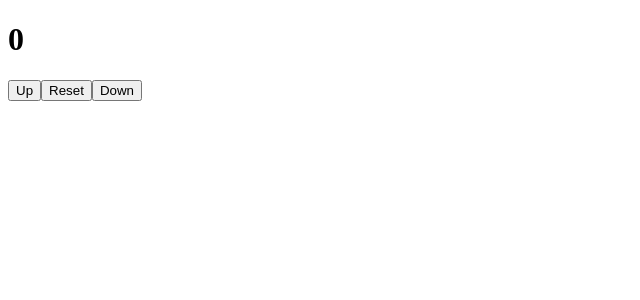
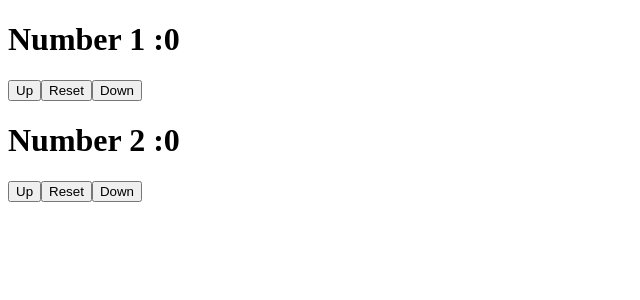
Before and after one commit to sarok86/Hook-and-differnt-types-of-use, a React (Create React App) app: page / in a window 1280 px wide. Shown: the top 300 px of the page, without its empty margins (0-640 px from the left). Built offline with nearby package versions, Linux system fonts and the light colour scheme.

Commit message:
make hard and complex useReducer in new file

```diff
--- a/src/App.js
+++ b/src/App.js
@@ -1,11 +1,12 @@
 import React from 'react';
-import Counter from './components/Counter';
+// import Counter from './components/Counter';
+import NewCounter from './components/NewCounter';
 // import ComA from './components/ComA';
 // import Data from './components/Data';
 // import Logger from './components/Logger';
 
-export const NameContext = React.createContext();
-export const AgeContext = React.createContext();
+// export const NameContext = React.createContext();
+// export const AgeContext = React.createContext();
 
 const App = () => {
 
@@ -24,7 +25,8 @@
         </AgeContext.Provider>
       </NameContext.Provider> */}
 
-      <Counter />
+      {/* <Counter /> */}
+      <NewCounter />
     </div>
   );
 };
--- /dev/null
+++ b/src/components/NewCounter.js
@@ -0,0 +1,46 @@
+import React,{ useReducer } from 'react';
+
+const initialState = {
+    num1 : 0,
+    num2 : 0,
+}
+const reducer =(state, action ) => {
+    switch(action.type){
+        case "Up":
+            return {...state, num1 : state.num1 + action.amount }
+        case "Down":
+            return {...state, num1 : state.num1 - action.amount }
+        case "Up2":
+            return {...state, num2 : state.num2  + action.amount}
+        case "Down2":
+            return {...state, num2 : state.num2 - action.amount}
+        case "Reset":
+            return initialState
+        default :
+        return state
+    }
+}
+
+const NewCounter = () => {
+
+    const [number , dispatch] = useReducer(reducer , initialState);
+
+    return (
+        <div>
+            <div>
+                <h1>Number 1 :{number.num1}</h1>
+                <button onClick={() => dispatch({type :"Up", amount:5})}>Up</button>
+                <button onClick={() => dispatch({type :"Reset"})}>Reset</button>
+                <button onClick={() => dispatch({type :"Down", amount:3})}>Down</button>
+            </div>
+            <div>
+                <h1>Number 2 :{number.num2}</h1>
+                <button onClick={() => dispatch({type :"Up2", amount: 1})}>Up</button>
+                <button onClick={() => dispatch({type :"Reset"})}>Reset</button>
+                <button onClick={() => dispatch({type :"Down2", amount: 1})}>Down</button>
+            </div>
+        </div>
+    );
+};
+
+export default NewCounter;
```
